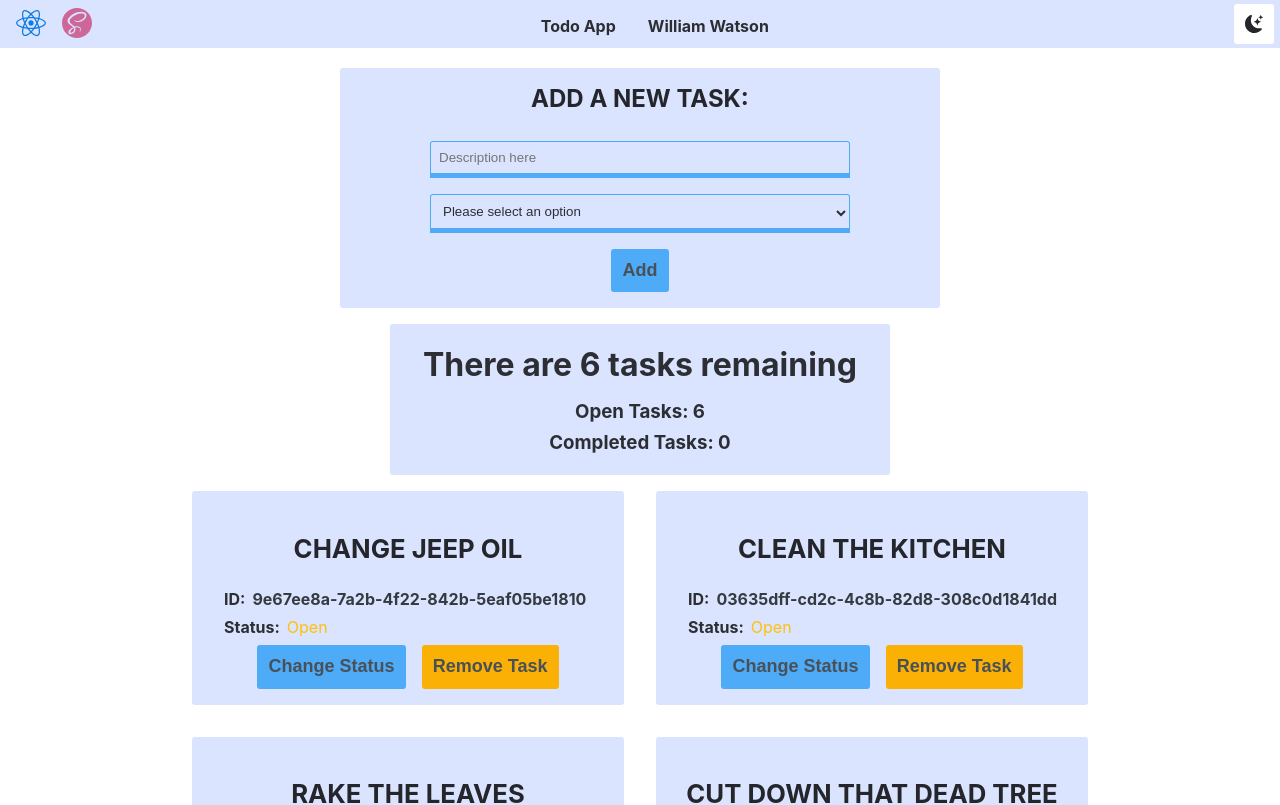
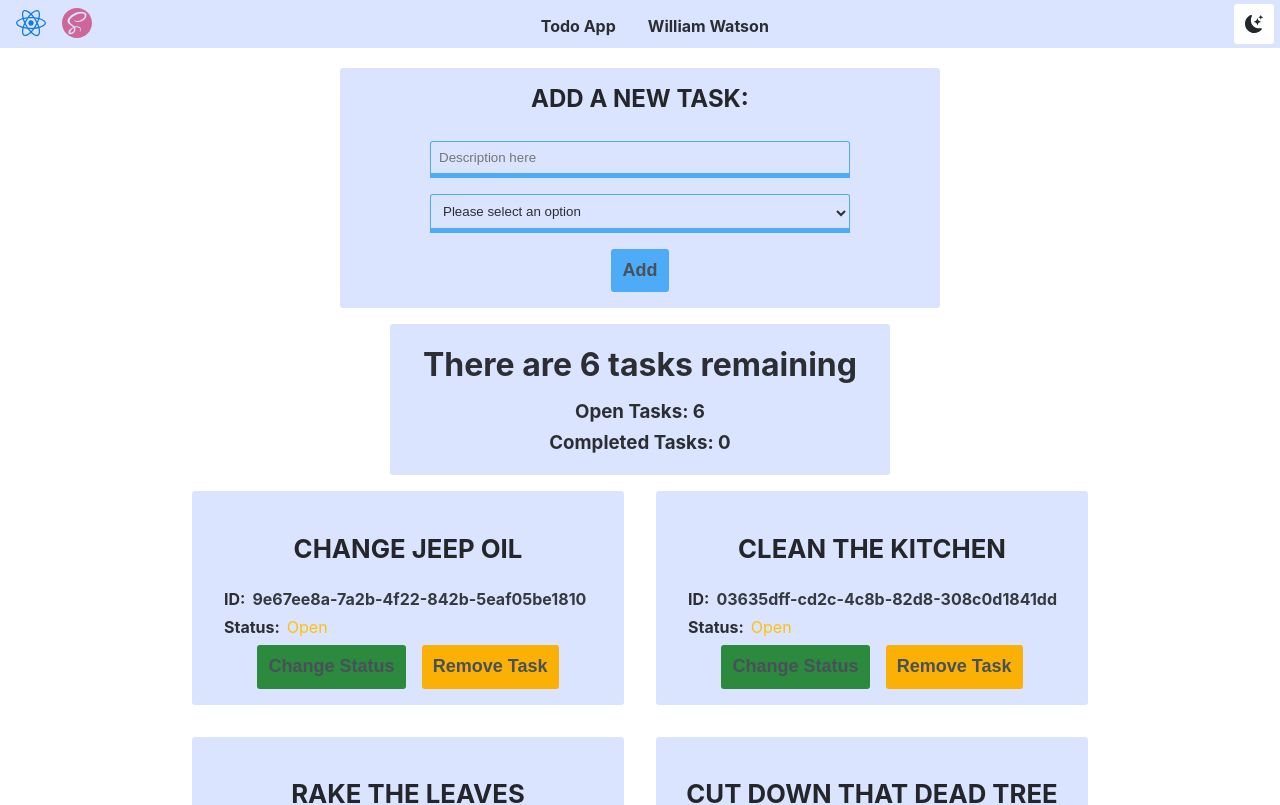
Before and after one commit to threnody5/INFO-5143-lab, a React (Create React App) app: page / in a window 1280 px wide. Shown: the top 805 px of the page. Built offline with nearby package versions, Linux system fonts and the light colour scheme.

Commit message:
update light-success-color color from blue to green

```diff
--- a/src/styles/variables.scss
+++ b/src/styles/variables.scss
@@ -16,7 +16,7 @@ $light-id-color: #343a40;
 $light-text-color: #2C2E33;
 $light-button-text-color: #495057;
 $light-button-color: #4dabf7;
-$light-success-color: #4dabf7;
+$light-success-color: #2b8a3e;
 $light-warning-color: #fab005;
 $light-danger-color: #fa5252;
 
```
